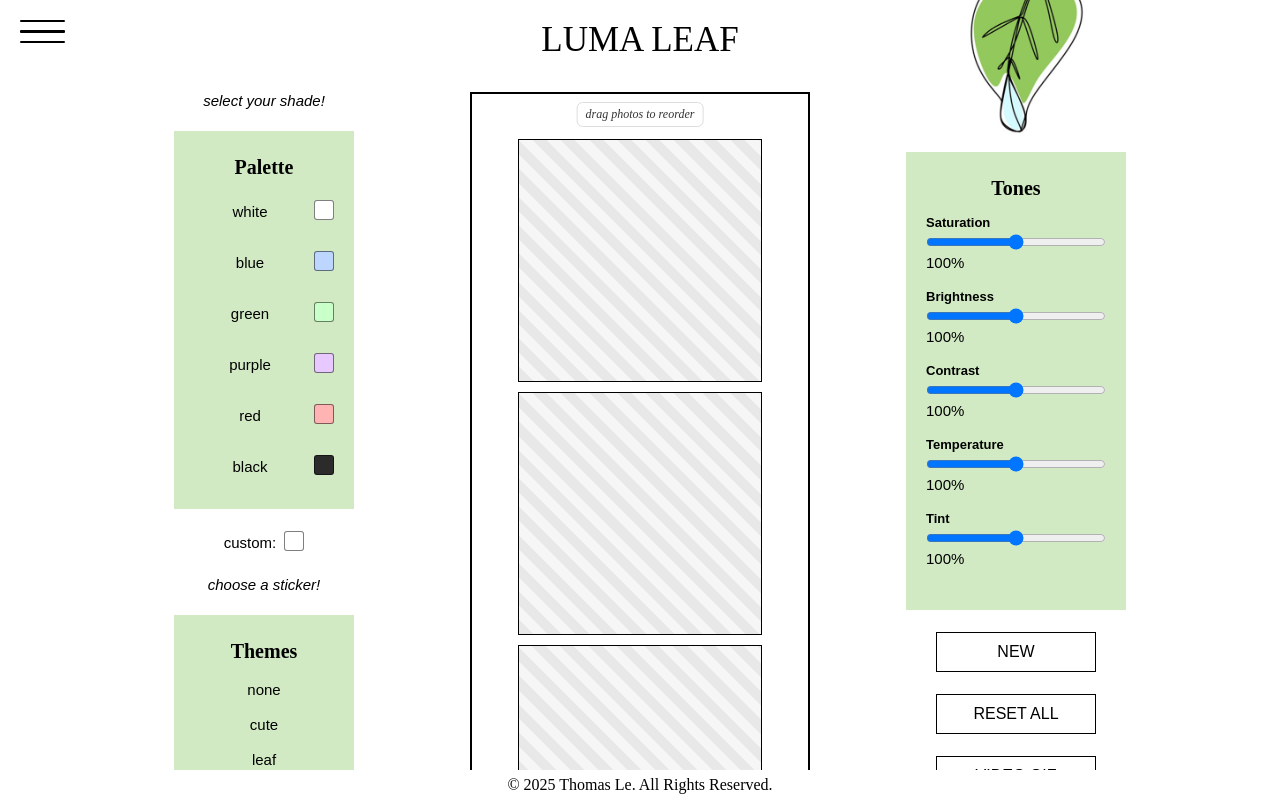
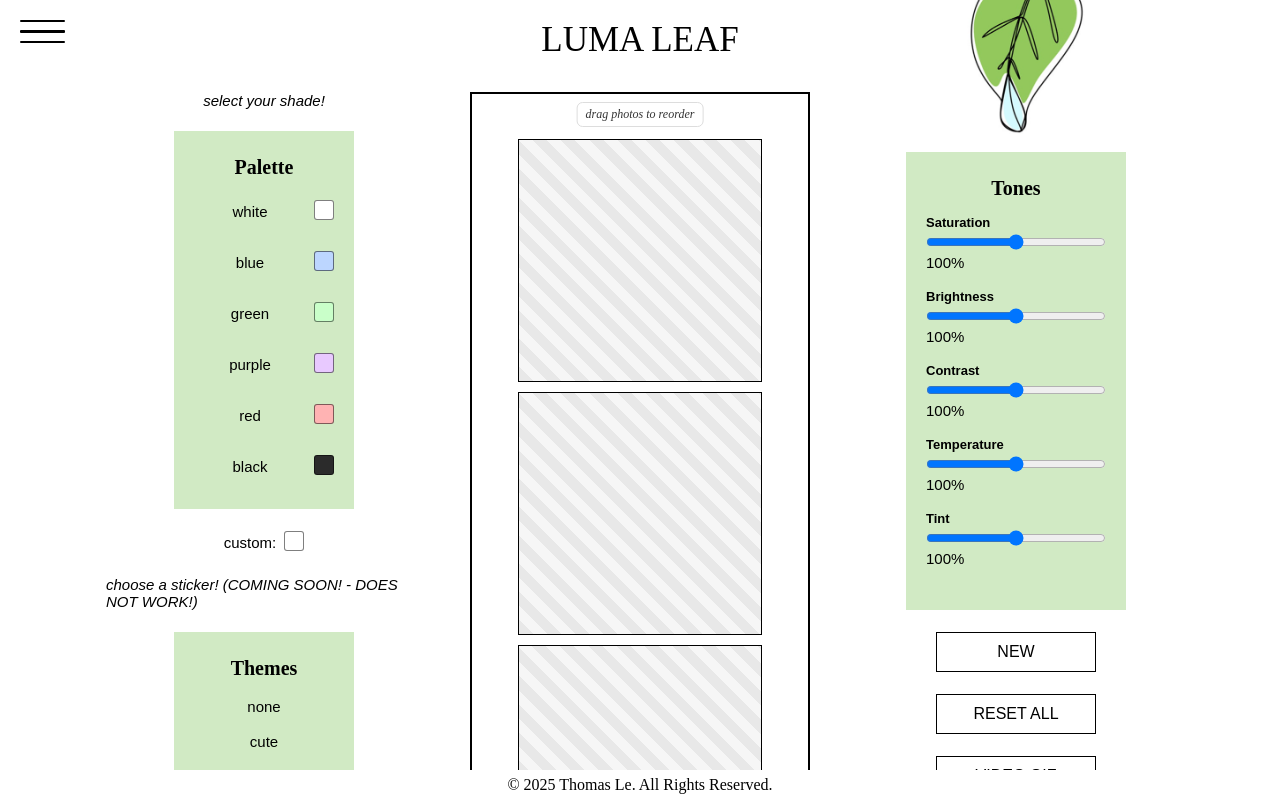
Before and after one commit to tomaseuu/project-photobooth, a Next.js app: page /photostrip in a window 1280 px wide. Shown: the top 798 px of the page. Built offline with nearby package versions, Linux system fonts and the light colour scheme.

Commit message:
added coming soon

```diff
--- a/src/app/contact/page.tsx
+++ b/src/app/contact/page.tsx
@@ -42,7 +42,7 @@
     <div>
       <div className={styles.contactPage}>
         <div className={styles.contactName}>
-          <h1>CONTACT</h1>
+          <h1>CONTACT PAGE (DOES NOT WORK YET! COMING SOON!)</h1>
         </div>
 
         <div className={styles.form}>
--- a/src/app/faq/page.tsx
+++ b/src/app/faq/page.tsx
@@ -4,5 +4,5 @@
 import styles from "./faq.module.css";
 
 export default function Page() {
-  return <main className={styles.container}>FAQ</main>;
+  return <main className={styles.container}>FAQ (COMING SOON!)</main>;
 }
--- a/src/app/photostrip/page.tsx
+++ b/src/app/photostrip/page.tsx
@@ -824,7 +824,7 @@
             />
           </div>
 
-          <p className={styles.smallTitle}>choose a sticker!</p>
+          <p className={styles.smallTitle}>choose a sticker! (COMING SOON! - DOES NOT WORK!)</p>
           <div className={styles.box}>
             <h2>Themes</h2>
             <p>none</p>
```
